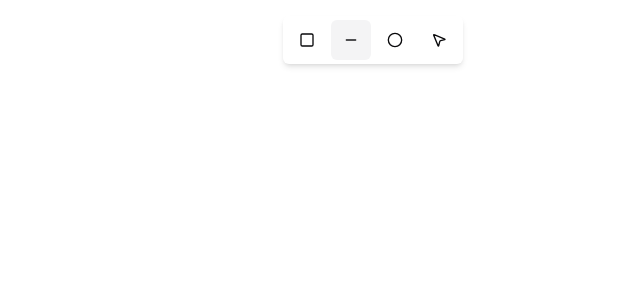
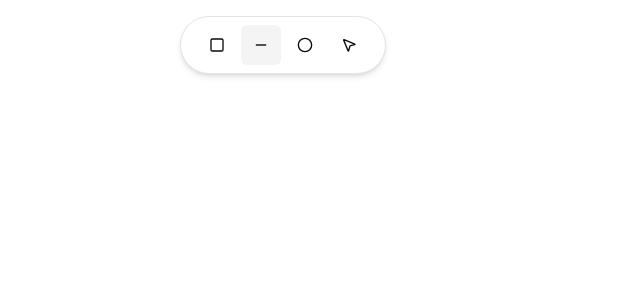
Before and after one commit to armaanx/drawzone, a Next.js app: page / in a window 1280 px wide. Shown: the top 300 px of the page, without its empty margins (357-997 px from the left). Built offline with nearby package versions, Linux system fonts and the light colour scheme.

Commit message:
update styling for canvas and toolbar components to enhance layout and appearance

```diff
--- a/src/components/Canvas.tsx
+++ b/src/components/Canvas.tsx
@@ -214,9 +214,10 @@ export default function Canvas() {
 
   return (
     <div className="h-full w-full relative">
-      <div className="absolute top-0 left-1/2 z-50 flex items-center justify-center mt-4">
+      <div className="absolute top-0 left-1/2 z-50 transform -translate-x-1/2 mt-4">
         <Toolbar setElementType={setTool} onClick={onClick} />
       </div>
+
       <canvas
         className="z-10"
         ref={canvasRef}
--- a/src/components/Toolbar.tsx
+++ b/src/components/Toolbar.tsx
@@ -25,7 +25,7 @@ const Toolbar = ({ setElementType, onClick }: ToolbarProps) => {
     <ToggleGroup
       type="single"
       size={"lg"}
-      className="shadow-md p-1 rounded-md z-50"
+      className="border shadow-md p-2 px-4 rounded-full z-50 bg-background"
       value={selectedTool}
       onValueChange={handleValueChange}
       onClick={onClick}
```
